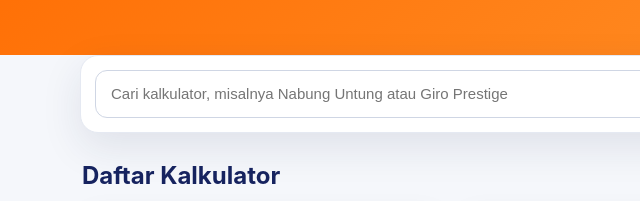
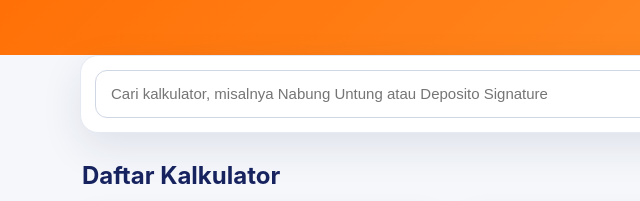
Before and after one commit to mochammadfariz01/portal-kalkulator-RLP-BJKT, a plain HTML site: page index.html in a window 1280 px wide. Shown: the part 217-418 px from the top of the page, 0-640 px from the left. Drawn offline with Linux system fonts and the light colour scheme.

Commit message:
Update index search bar.html

```diff
--- a/index.html
+++ b/index.html
@@ -56,7 +56,7 @@
 
 <main class="wrap">
   <div class="toolbar">
-    <input id="search" type="search" placeholder="Cari kalkulator, misalnya Nabung Untung atau Giro Prestige">
+    <input id="search" type="search" placeholder="Cari kalkulator, misalnya Nabung Untung atau Deposito Signature">
   </div>
 
   <div class="section-title">
```
